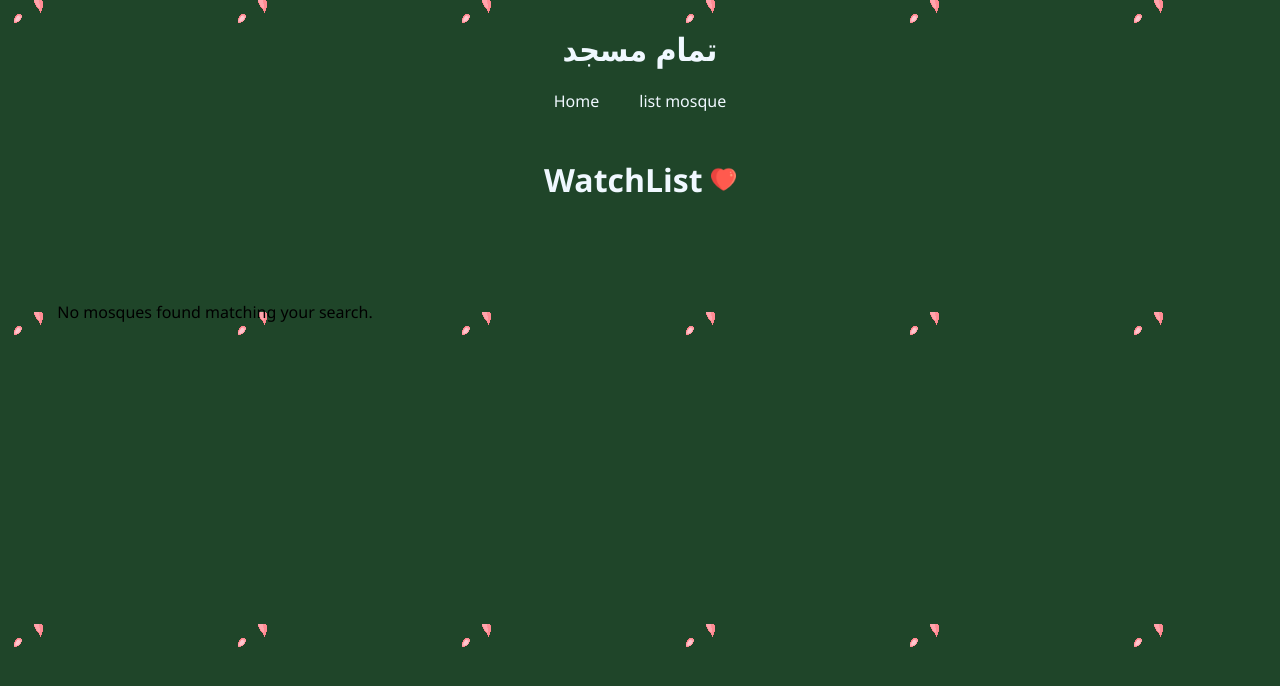
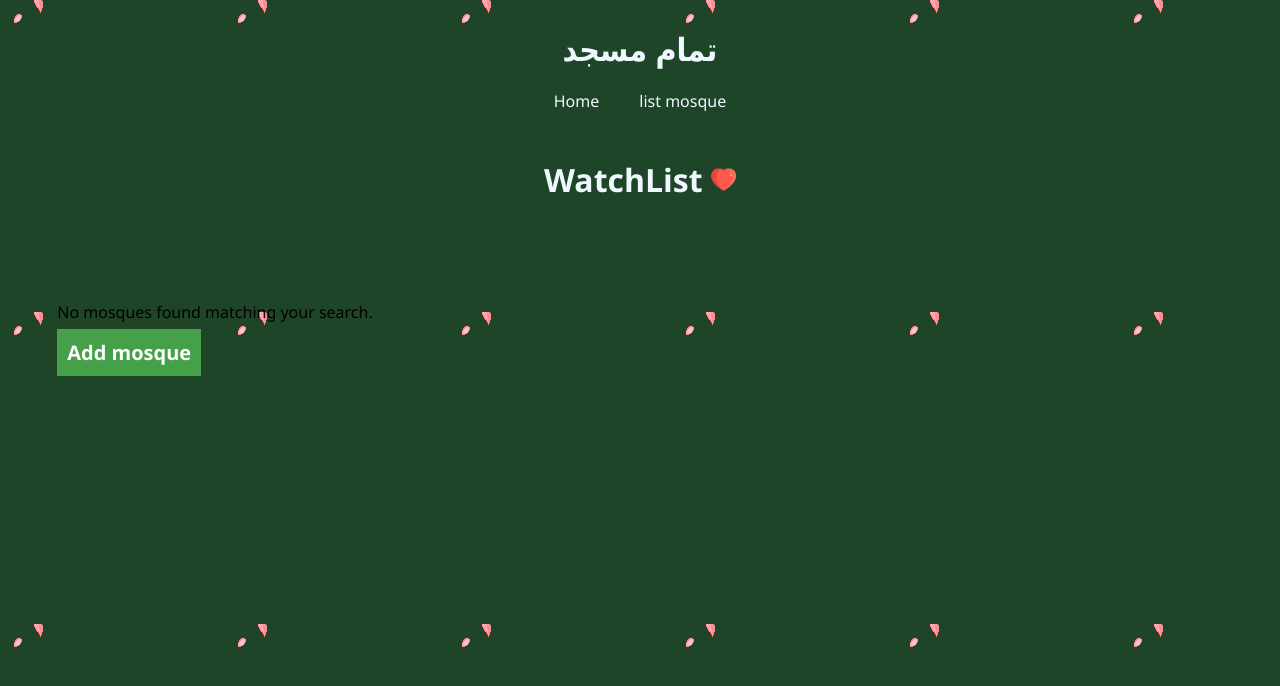
Before and after one commit to vigneshxcode1/ar-shafin, a React (Vite) app in the folder frontend/: page /watchlist in a window 1280 px wide. Shown: the top 686 px of the page. Built offline with nearby package versions, Linux system fonts and the light colour scheme.

Commit message:
wtahclist commit

```diff
--- a/frontend/src/componets/user/Listmosque.css
+++ b/frontend/src/componets/user/Listmosque.css
@@ -143,7 +143,14 @@ body {
 .heart{
   width: 25px;
 }
-
+.addmosque{
+  text-decoration: none;
+  color: white;
+  background-color: #45a049;
+  padding: 10px;
+  font-weight: 600;
+  font-size: 20px;
+}
 
 
   /* Media Queries for Responsiveness */
--- a/frontend/src/componets/user/WatchList.jsx
+++ b/frontend/src/componets/user/WatchList.jsx
@@ -109,7 +109,11 @@ const watchlist = () => {
               </div>
             ))
           ) : (
-            <p>No mosques found matching your search.</p>
+            <>
+             <p>No mosques found matching your search.</p>
+            <Link to={"/listmosque"} className="addmosque">Add mosque</Link>
+            </>
+
           )}
         </div>
       </div>
```
